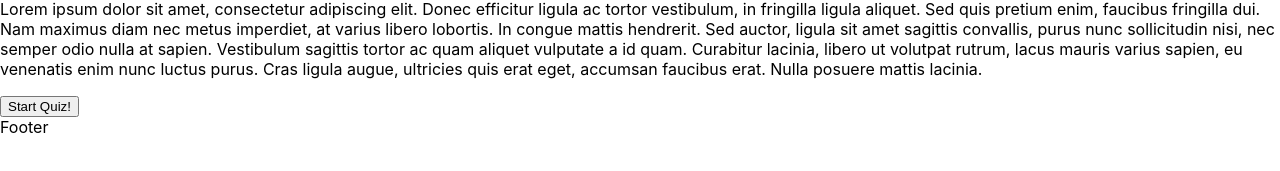
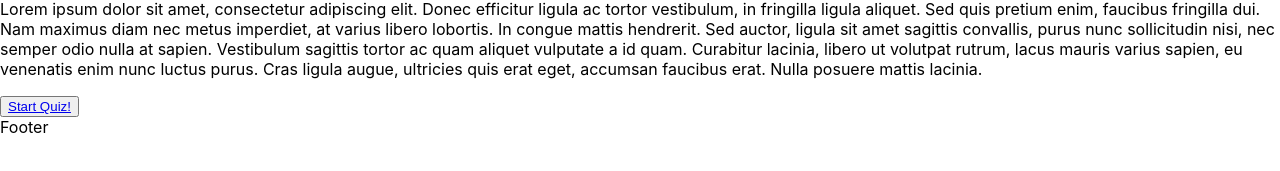
Before and after one commit to dcpieper/group_project, a React (Create React App) app in the folder client/: page / in a window 1280 px wide. Shown: the part 433-604 px from the top of the page. Built offline with nearby package versions, Linux system fonts and the light colour scheme.

Commit message:
start of leaderboard

```diff
--- a/client/src/containers /HomepageContainer.js
+++ b/client/src/containers /HomepageContainer.js
@@ -8,7 +8,7 @@ const HomepageContainer = () => {
 
     <p>Lorem ipsum dolor sit amet, consectetur adipiscing elit. Donec efficitur ligula ac tortor vestibulum, in fringilla ligula aliquet. Sed quis pretium enim, faucibus fringilla dui. Nam maximus diam nec metus imperdiet, at varius libero lobortis. In congue mattis hendrerit. Sed auctor, ligula sit amet sagittis convallis, purus nunc sollicitudin nisi, nec semper odio nulla at sapien. Vestibulum sagittis tortor ac quam aliquet vulputate a id quam. Curabitur lacinia, libero ut volutpat rutrum, lacus mauris varius sapien, eu venenatis enim nunc luctus purus. Cras ligula augue, ultricies quis erat eget, accumsan faucibus erat. Nulla posuere mattis lacinia.</p>
 
-    <button type="submit">Start Quiz!</button>
+    <button type="submit"><a href='/quiz'>Start Quiz!</a></button>
     </>
   )
 
```
Also changed, not shown: client/src/components /LeaderboardItem.js (added, +11 -0 lines), client/src/components /LeaderboardList.js (added, +11 -0 lines), client/src/containers /LeaderboardContainer.js (added, +9 -0 lines), 2 other files (tests, documents, lock files or other folders).
